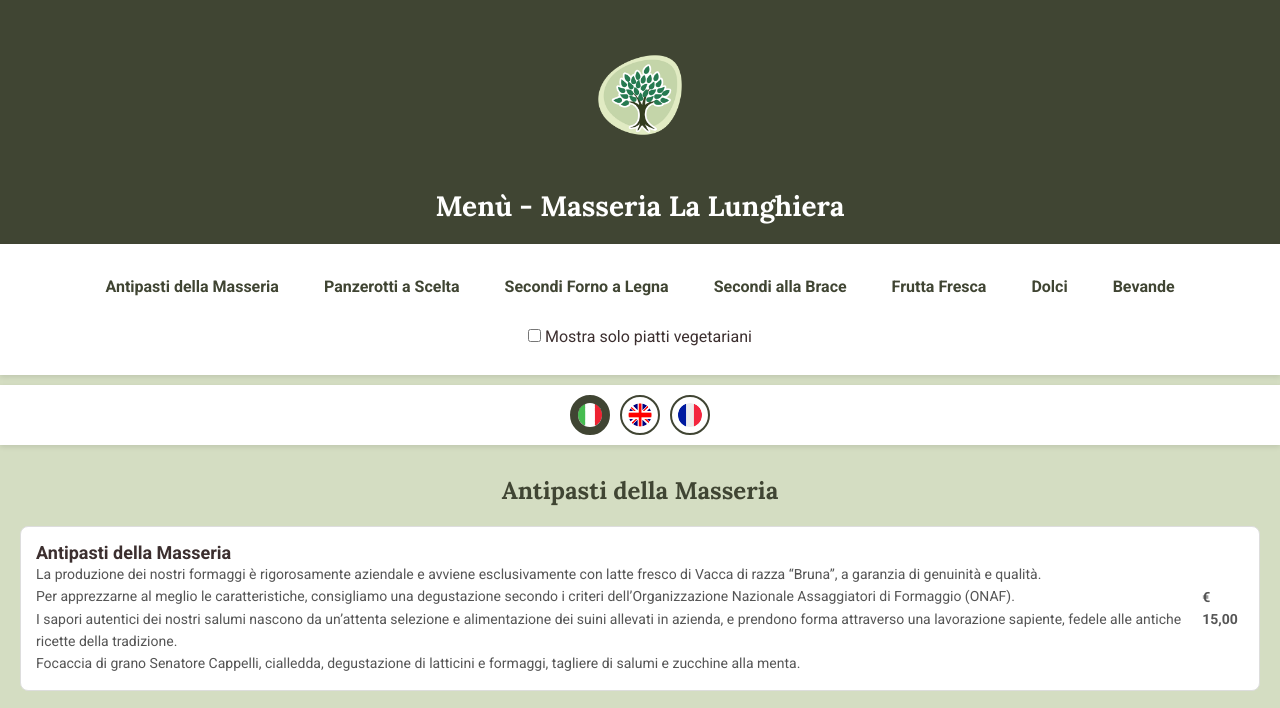
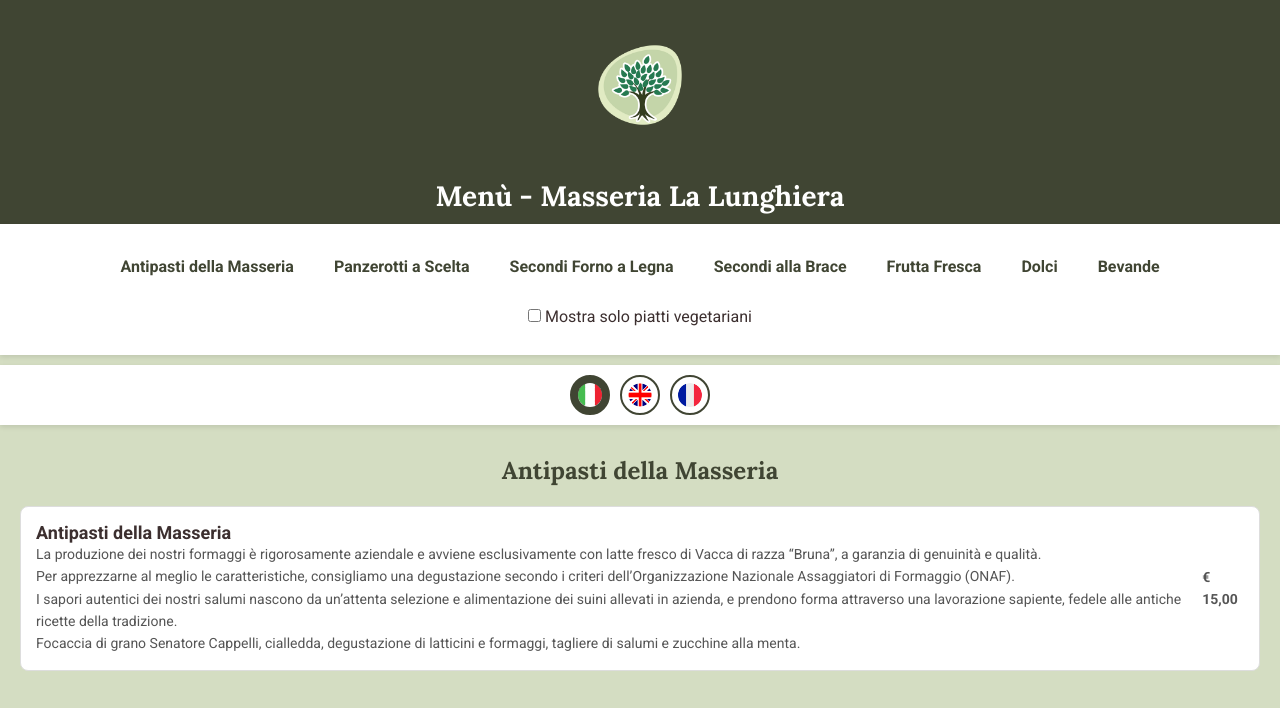
Before and after one commit to Valentina489/Men-Masseria-La-Lunghiera, a plain HTML site: page index.html in a window 1280 px wide. Shown: the top 708 px of the page. Drawn offline with Linux system fonts and the light colour scheme.

Commit message:
Update styles.css

```diff
--- a/styles.css
+++ b/styles.css
@@ -21,7 +21,7 @@ body {
 
 header {
     text-align: center;
-    padding: 20px;
+    padding: 10px;
     background: var(--primary-color) ;
     color: var(--light-bg);
     box-shadow: 0 2px 5px rgba(0,0,0,0.2);
@@ -54,7 +54,7 @@ nav ul {
     display: flex;
     flex-wrap: wrap;
     justify-content: center;
-    gap: 15px;
+    gap: 10px;
 }
 
 nav ul li {
```
